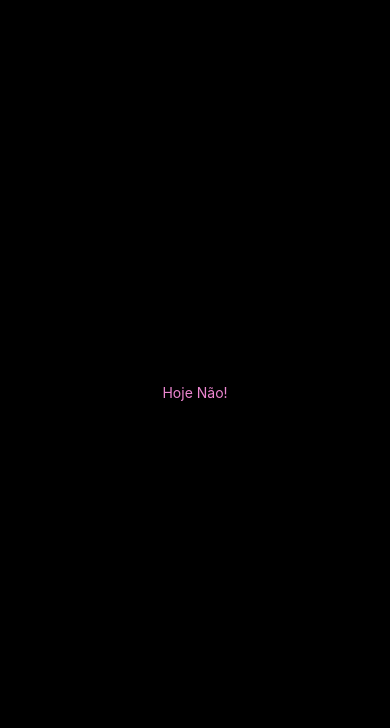
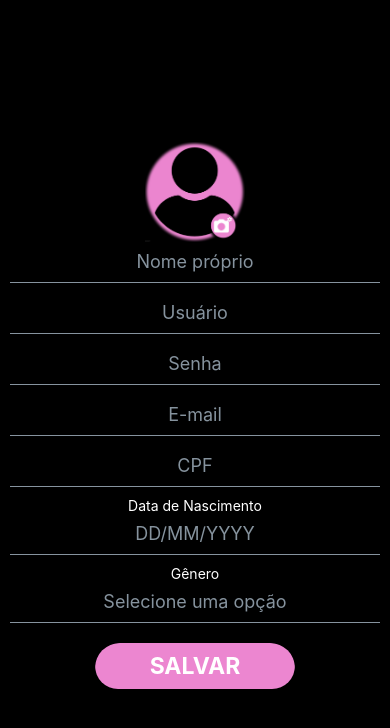
Before and after one commit to Nhadorgue/Hoje_Nao, a React Native app in the folder appHN/: screen /Cadastrar in a window 390 px wide. Shown: the top 728 px of the page. Built offline with nearby package versions, Linux system fonts and the light colour scheme.

Commit message:
Front-end Tela Cadastro

```diff
--- a/appHN/src/navigation/AppNavigator.js
+++ b/appHN/src/navigation/AppNavigator.js
@@ -3,7 +3,7 @@ import { NavigationContainer } from '@react-navigation/native';
 import { createStackNavigator } from '@react-navigation/stack';
 import AuthNavigator from './AuthNavigator';
 import TabNavigator from './TabNavigator';
-import Cadastrar from './CadastrarScreen';
+import Cadastrar from '../screens/Auth/CadastrarScreen';
 
 const Stack = createStackNavigator();
 
--- a/appHN/src/navigation/CadastrarScreen.js
+++ /dev/null
@@ -1,14 +0,0 @@
-import React, { useState } from 'react';
-import { View, Text } from 'react-native';
-import { styles } from '../../src/styles';
-
-export default function Cadastrar() {
-    return (
-        <View style={styles.container}>
-            <Text h1 style={styles.h}>Hoje Não!</Text>
-
-
-        </View>
-    );
-
-}
--- /dev/null
+++ b/appHN/src/screens/Auth/CadastrarScreen.js
@@ -0,0 +1,90 @@
+import React, { useState } from 'react';
+import { View, Image} from 'react-native';
+import { Button, Input, Text } from 'react-native-elements';
+import { styles } from '../../styles';
+
+export default function Cadastrar() {
+
+    const [nome, setNome] = useState(null)
+    const [usuario, setUsuário] = useState(null)
+    const [senha, setSenha] = useState(null)
+
+
+    return (
+        <View style={styles.container}>
+
+            <Image
+                source={ require('../../../assets/user.png')}
+                style={styles.iconePadrao}
+            />
+
+            {/*PROGRAMAR UMA BARRA DE ROLAGEM PARA TODOS OS ITENS ABAIXO E COLOCA-LOS DENTRO*/}
+            <Input placeholder='Nome próprio'
+                keyboardType='ascii-capable'
+                maxLength={50}
+                style={styles.textoCadastro}
+                onChangeText={value => setNome(value)}
+            />
+
+            <Input placeholder='Usuário'
+                keyboardType='ascii-capable'
+                maxLength={20}
+                //leftIcon={{ position: 'absolute', left: 5,type: 'font-awesome', name: 'user', color: '#EC86D0', }}
+                style={{
+                    textAlign:'center',
+                    marginLeft:0,
+                    color:'white',
+
+                }}
+                onChangeText={value => setUsuário(value)}
+            />
+
+            <Input placeholder='Senha'
+                keyboardType='visible-password'
+                maxLength={20}
+                style={styles.textoCadastro}
+                onChangeText={value => setSenha(value)}
+            />
+
+            <Input placeholder='E-mail'
+                keyboardType='email-address'
+                maxLength={20}
+                style={styles.textoCadastro}
+                onChangeText={value => setEmail(value)}
+            />
+
+            <Input placeholder='CPF'//PROGRAMAR MÁSCARA
+                keyboardType='numeric'
+                maxLength={11}
+                style={styles.textoCadastro}
+                onChangeText={value => setSenha(value)}
+            />
+
+            <Text style={styles.textoCadastro}>Data de Nascimento</Text>
+
+            <Input placeholder='DD/MM/YYYY'//PROGRAMAR PARA APRESENTAR UM CALENDÁRIO OU PROGRAMAR MÁSCARA
+                keyboardType='numeric'
+                maxLength={10}
+                style={styles.textoCadastro}
+                onChangeText={value => setSenha(value)}
+            />
+
+            <Text style={styles.textoCadastro}>Gênero</Text>
+
+            <Input placeholder='Selecione uma opção'//CONFIGURAR PARA VIRAR UMA CAIXA DE OPÇÕES PRÉ-PROGRAMADAS
+                keyboardType='numeric'
+                style={styles.textoCadastro}
+                onChangeText={value => setSenha(value)}
+            />
+
+            <Button title="SALVAR"
+                buttonStyle={styles.botaoPadrao}
+                titleStyle={styles.textoBotoes}
+                containerStyle={styles.containerBotoes}
+                //onPress={() => login()}
+            />
+
+        </View>
+    );
+
+}
--- a/appHN/src/screens/Auth/LoginScreen.js
+++ b/appHN/src/screens/Auth/LoginScreen.js
@@ -9,8 +9,6 @@ export default function LoginScreen({ navigation }) {
   const [senha, setSenha] = useState(null)
 
   const login = () => {
-
-    // console.log("entrou")
     console.log(email)
     console.log(senha)
 
--- a/appHN/src/styles.js
+++ b/appHN/src/styles.js
@@ -6,8 +6,6 @@ export const styles = StyleSheet.create({
         backgroundColor: '#000',
         alignItems: 'center',
         justifyContent: 'center',
-
-
     },
 
     h: {
@@ -16,7 +14,7 @@ export const styles = StyleSheet.create({
     },
 
     containerBotoes:{
-        borderRadius: 12,
+        borderRadius: 50,
         marginHorizontal: 50,
         height: 50,
         width: 200,
@@ -26,7 +24,7 @@ export const styles = StyleSheet.create({
 
     botaoPadrao: {
         backgroundColor: '#EC86D0',
-        borderRadius: 12,
+        borderRadius: 50,
 
     },
 
@@ -50,4 +48,11 @@ export const styles = StyleSheet.create({
         bottom:36
     },
 
+    textoCadastro:
+    {
+        textAlign: "center",
+        color:'white',
+    },
+
+
 });
```
Also changed, not shown: appHN/assets/user.png (added).
